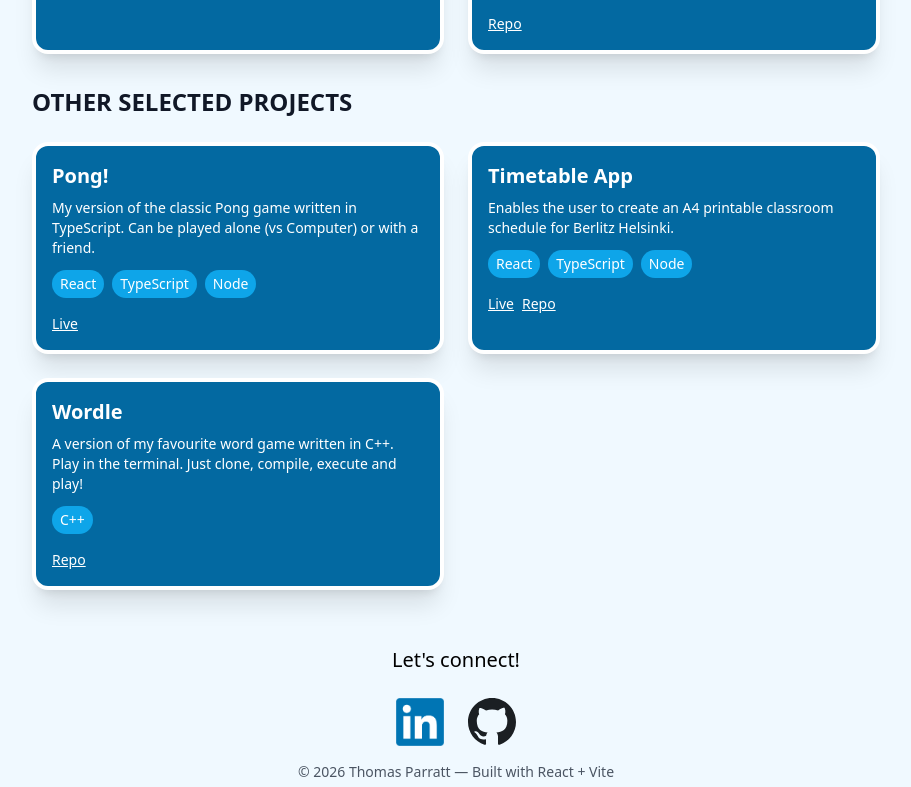
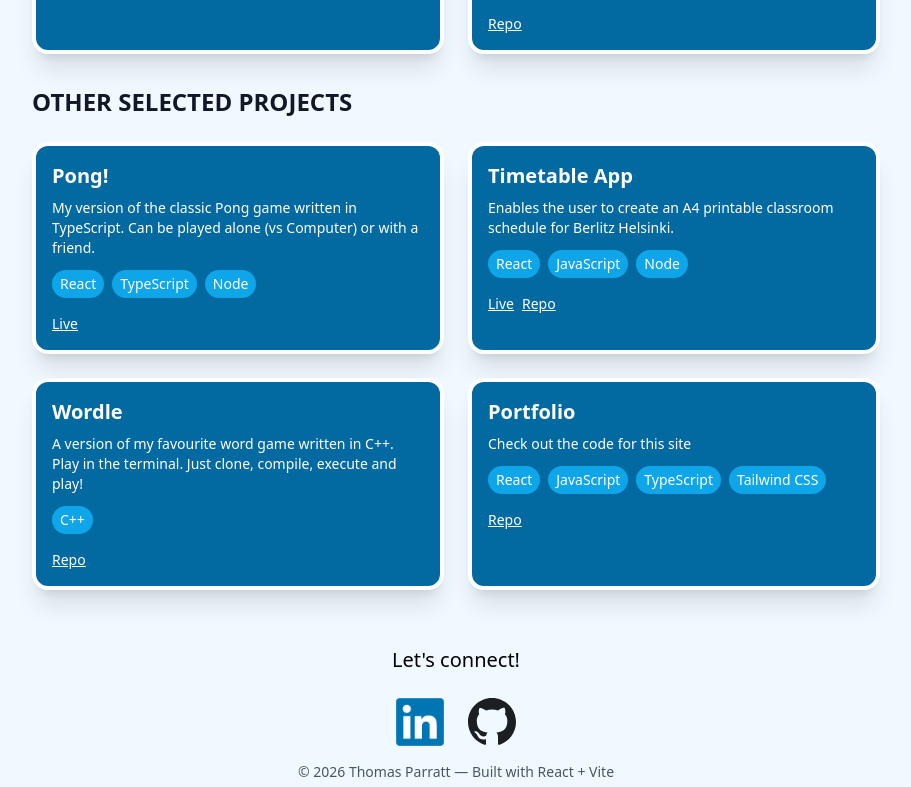
Before and after one commit to ThomasParratt/portfolio, a React (Vite) app: page /projects in a window 1280 px wide. Shown: the part 574-1361 px from the top of the page, without its empty margins (184-1095 px from the left). Built offline with nearby package versions, Linux system fonts and the light colour scheme.

Commit message:
portfolio added

```diff
--- a/src/data/projects.js
+++ b/src/data/projects.js
@@ -10,7 +10,7 @@ const projects = [
         id: 'p2',
         title: 'Timetable App',
         description: 'Enables the user to create an A4 printable classroom schedule for Berlitz Helsinki.',
-        tech: ['React', 'TypeScript', 'Node'],
+        tech: ['React', 'JavaScript', 'Node'],
         repo: 'https://github.com/ThomasParratt/day_schedule',
         live: 'https://thomasparratt.github.io/day_schedule/'
     },
@@ -20,6 +20,13 @@ const projects = [
         description: 'A version of my favourite word game written in C++. Play in the terminal. Just clone, compile, execute and play!',
         tech: ['C++'],
         repo: 'https://github.com/ThomasParratt/word_game'
+    },
+    {
+        id: 'p4',
+        title: 'Portfolio',
+        description: 'Check out the code for this site',
+        tech: ['React', 'JavaScript', 'TypeScript', 'Tailwind CSS'],
+        repo: 'https://github.com/ThomasParratt/portfolio'
     }
 ]
 
```
